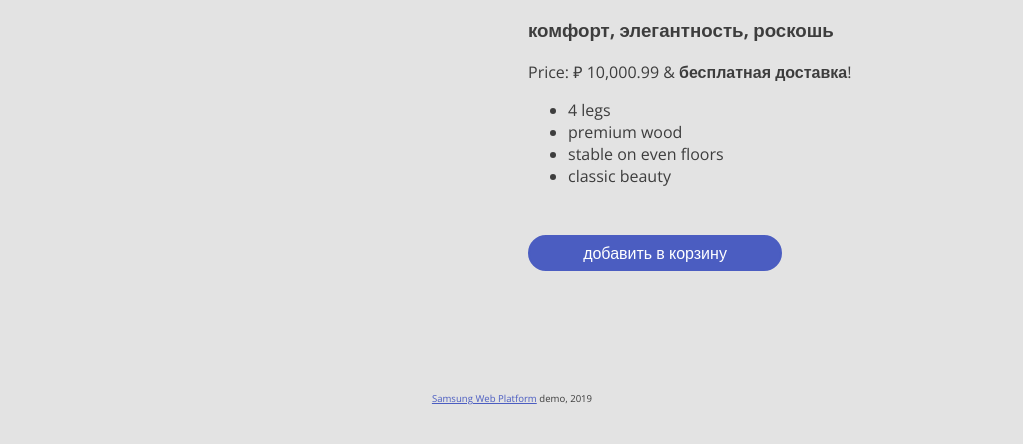
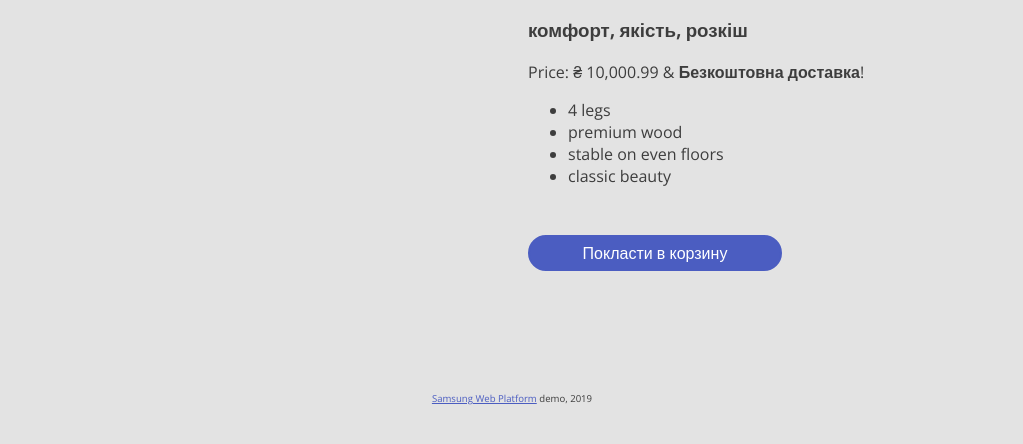
Before and after one commit to diekus-zz/iweb-demo, a plain HTML site: page babylon.html in a window 1280 px wide. Shown: the part 160-604 px from the top of the page, without its empty margins (128-1151 px from the left). Drawn offline with nearby package versions, Linux system fonts and the light colour scheme.

Commit message:
Update babylon.html

```diff
--- a/babylon.html
+++ b/babylon.html
@@ -26,15 +26,15 @@
                 </div>
                 <main>
                     <h2>The best chair!</h2>
-                    <h3>комфорт, элегантность, роскошь</h3>
-                    <p>Price: <span class="">₽ 10,000.99</span> & <strong>бесплатная доставка</strong>! </p>
+                    <h3>комфорт, якість, розкіш</h3>
+                    <p>Price: <span class="">₴ 10,000.99</span> & <strong>Безкоштовна доставка</strong>! </p>
                     <ul>
                         <li>4 legs</li>
                         <li>premium wood</li>
                         <li>stable on even floors</li>
                         <li>classic beauty</li>
                     </ul>
-                    <div class="cartBtn">добавить в корзину</div>
+                    <div class="cartBtn">Покласти в корзину</div>
                 </main>
             </div>
             <footer><a href="https://samsunginter.net/">Samsung Web Platform</a> demo, 2019</a></footer>
```
